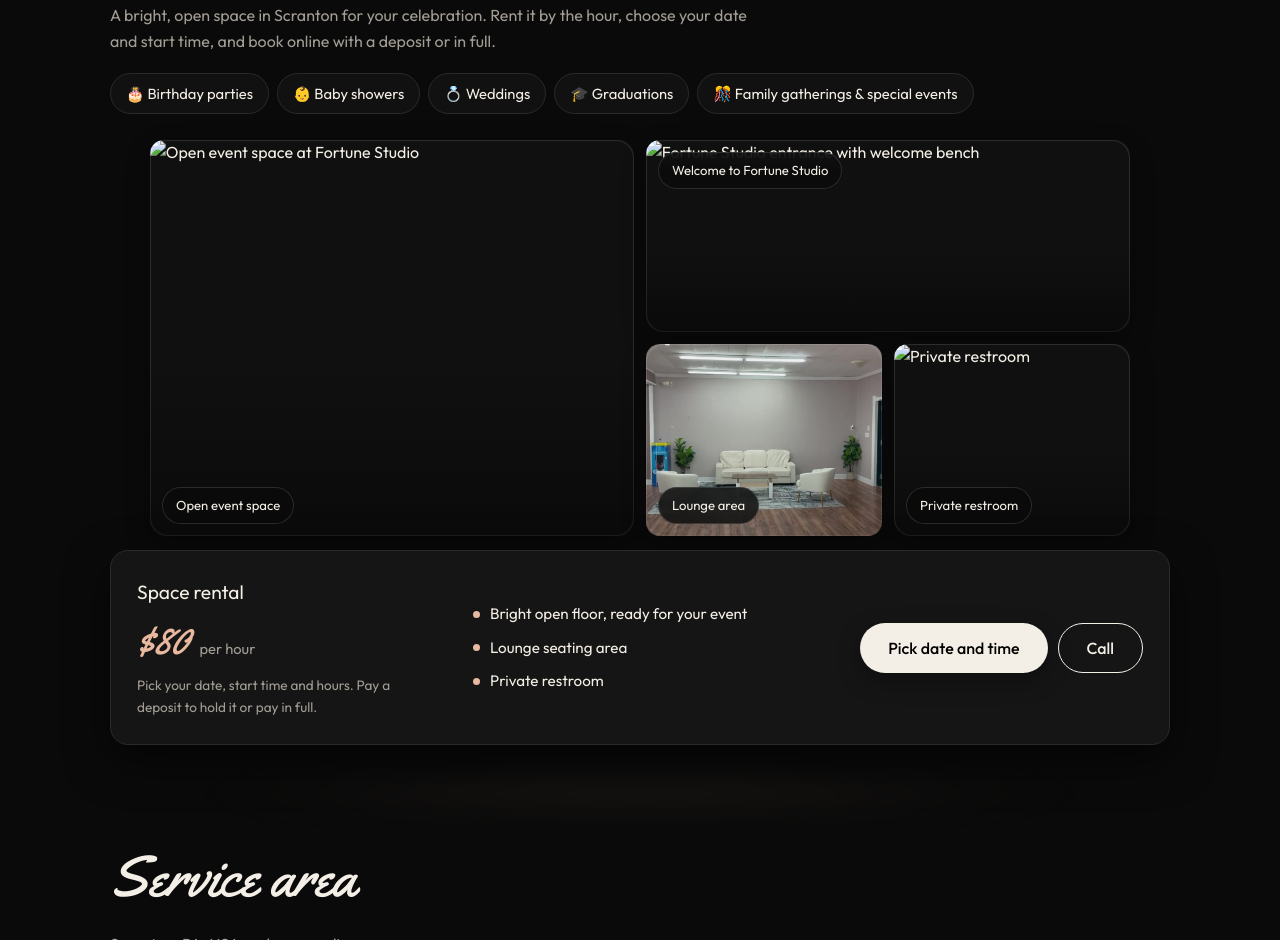
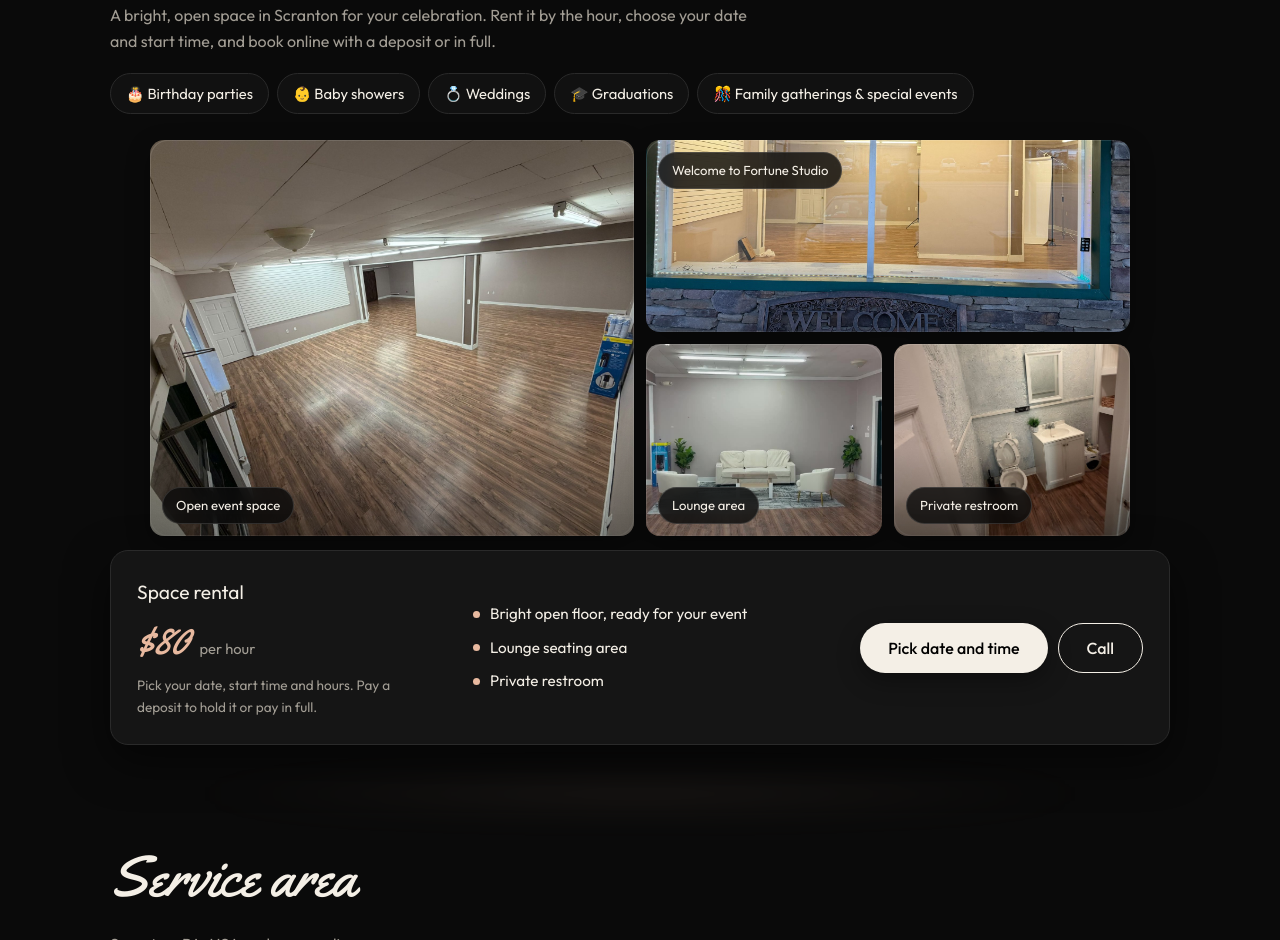
Before and after one commit to fortunestudio14-creator/FORTUNE-STUDIO, a website: page index.html in a window 1280 px wide. Shown: the part 5387-6327 px from the top of the page. Drawn offline with nearby package versions, Linux system fonts and the light colour scheme; no server answers; grey boxes are pictures that could not be loaded; files whose address does not match are found by name.

Commit message:
Update image sources and add error handling

```diff
--- a/index.html
+++ b/index.html
@@ -321,10 +321,10 @@ input,select,textarea{background:#151515;border-color:#3a3a3a}
 <section id="space" data-cmsx="space"><h2 data-i="sph"></h2><p style="color:var(--mu);max-width:640px" data-i="spp"></p>
 <div class="sp-ev"><span data-i="spe1"></span><span data-i="spe2"></span><span data-i="spe3"></span><span data-i="spe4"></span><span data-i="spe5"></span></div>
 <div class="sp-grid">
-<figure class="sp-t sp-main"><img data-cmsm="space-hall" src="videos/space-hall.jpg" alt="Open event space at Fortune Studio" loading="lazy" decoding="async"><figcaption data-i="spc1"></figcaption></figure>
-<figure class="sp-t sp-front"><img data-cmsm="space-front" src="videos/space-storefront.jpg" alt="Fortune Studio entrance with welcome bench" loading="lazy" decoding="async"><figcaption data-i="spc2"></figcaption></figure>
+<figure class="sp-t sp-main"><img data-cmsm="space-hall" src="images/space-hall.jpg" onerror="this.onerror=null;this.src='videos/space-hall.jpg'" alt="Open event space at Fortune Studio" loading="lazy" decoding="async"><figcaption data-i="spc1"></figcaption></figure>
+<figure class="sp-t sp-front"><img data-cmsm="space-front" src="images/space-storefront.jpg" onerror="this.onerror=null;this.src='videos/space-storefront.jpg'" alt="Fortune Studio entrance with welcome bench" loading="lazy" decoding="async"><figcaption data-i="spc2"></figcaption></figure>
 <figure class="sp-t"><video data-cmsm="space-clip" src="videos/space-lounge.mp4" poster="videos/space-lounge-poster.jpg" preload="none" muted loop playsinline disablepictureinpicture aria-label="Lounge area"></video><figcaption data-i="spc3"></figcaption></figure>
-<figure class="sp-t"><img data-cmsm="space-restroom" src="videos/space-restroom.jpg" alt="Private restroom" loading="lazy" decoding="async"><figcaption data-i="spc4"></figcaption></figure>
+<figure class="sp-t"><img data-cmsm="space-restroom" src="images/space-restroom.jpg" onerror="this.onerror=null;this.src='videos/space-restroom.jpg'" alt="Private restroom" loading="lazy" decoding="async"><figcaption data-i="spc4"></figcaption></figure>
 </div>
 <div class="card sp-card"><div><h3 data-i="spt"></h3><div class="sp-rate"><div class="price" data-i="spr"></div><small data-i="spu"></small></div><p class="sp-note" data-i="spn"></p></div>
 <ul><li data-i="spa"></li><li data-i="spb"></li><li data-i="spd"></li></ul>
@@ -899,6 +899,7 @@ document.querySelectorAll("#vid .fs-video").forEach(function(box){
     if(e.isIntersecting){var i=t.indexOf(e.target);setTimeout(function(){e.target.classList.add("in")},i*110);io.unobserve(e.target)}
   })},{threshold:.15});
   t.forEach(function(x){io.observe(x)});
+  setTimeout(function(){t.forEach(function(x){x.classList.add("in")})},2500);
 })();
 </script>
 
```
